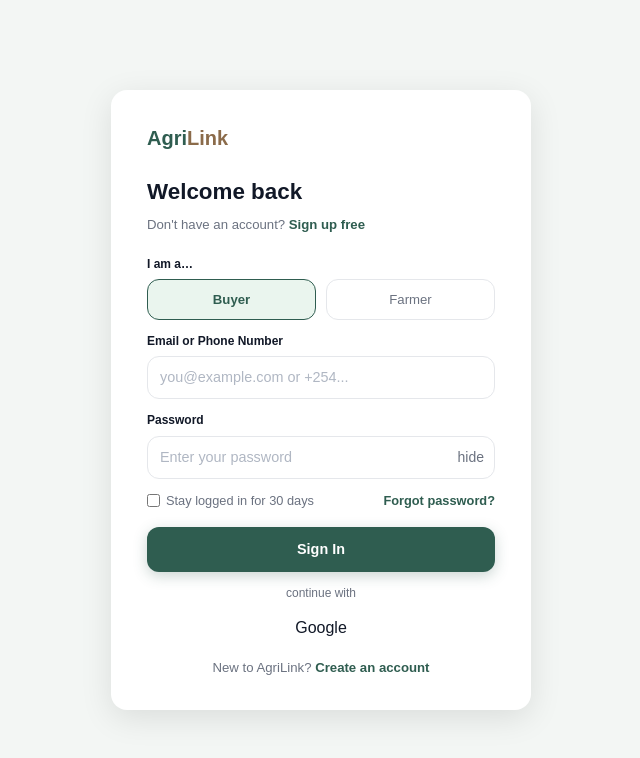
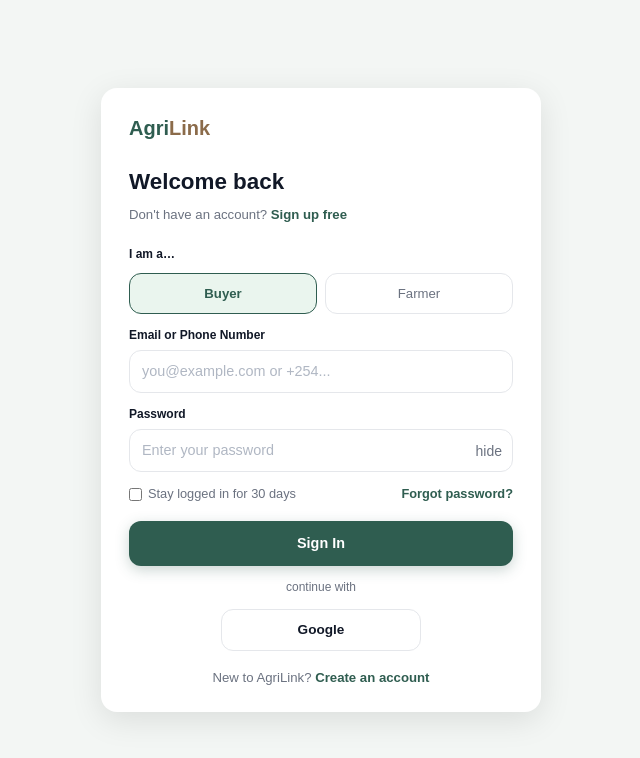
Before and after one commit to michaelkyalo/tech-link-frontend, a React (Vite) app: page /login in a window 1280 px wide. Shown: the top 758 px of the page, without its empty margins (319-959 px from the left). Built offline with nearby package versions, Linux system fonts and the light colour scheme.

Commit message:
Refactor: enhance Register component with phone number and birthday fields, and update styling for better layout

```diff
--- a/src/pages/auth/Register.jsx
+++ b/src/pages/auth/Register.jsx
@@ -6,6 +6,8 @@ const Register = () => {
   const [form, setForm] = useState({
     name: "",
     email: "",
+    phone: "",
+    birthday: "",
     password: "",
     confirmPassword: "",
     role: "",
@@ -75,6 +77,33 @@ const Register = () => {
               onChange={handleChange}
               required
             />
+          </div>
+
+          <div className="auth-grid-2">
+            <div className="auth-field">
+              <label className="auth-label">Phone Number</label>
+              <input
+                className="auth-input"
+                type="tel"
+                name="phone"
+                placeholder="+254 7XX XXX XXX"
+                value={form.phone}
+                onChange={handleChange}
+                required
+              />
+            </div>
+
+            <div className="auth-field">
+              <label className="auth-label">Birthday</label>
+              <input
+                className="auth-input"
+                type="date"
+                name="birthday"
+                value={form.birthday}
+                onChange={handleChange}
+                required
+              />
+            </div>
           </div>
 
           {/* Email */}
--- a/src/styles/global.css
+++ b/src/styles/global.css
@@ -95,21 +95,21 @@ select {
 
 
 .auth-page {
-  height: 100vh;
+  min-height: 100vh;
   display: flex;
   align-items: center;
   justify-content: center;
   background-color: var(--color-background);
-  overflow: hidden;
+  padding: 20px 0;
 }
 
 .auth-card {
   width: 100%;
-  max-width: 420px;
+  max-width: 440px;
   background: var(--color-surface);
   border-radius: var(--radius-lg);
   box-shadow: 0 8px 32px rgba(0, 0, 0, 0.1);
-  padding: 32px 36px;
+  padding: 24px 28px;
 }
 
 .auth-logo {
@@ -259,11 +259,48 @@ select {
 
 .auth-btn:active { transform: translateY(0); }
 
+.auth-divider {
+  text-align: center;
+  color: var(--color-text-muted);
+  font-size: 0.75rem;
+  margin: 20px 0;
+}
+
+.auth-social-btn {
+  width: 100%;
+  padding: 9px;
+  background: #fff;
+  color: var(--color-text);
+  border: 1.5px solid var(--color-border);
+  border-radius: var(--radius-md);
+  font-size: 0.85rem;
+  font-weight: 600;
+  display: flex;
+  align-items: center;
+  justify-content: center;
+  gap: 6px;
+}
+
+.auth-social-btn:hover {
+  border-color: var(--color-primary);
+  background: #f8fafc;
+}
+
+.auth-social-btn.mpesa {
+  background: #00a651;
+  color: #fff;
+  border-color: #00a651;
+}
+
+.auth-social-btn.mpesa:hover {
+  background: #008f45;
+}
+
 .auth-role-row {
   display: grid;
   grid-template-columns: 1fr 1fr;
-  gap: 10px;
-  margin-top: 4px;
+  gap: 8px;
+  margin: 8px 0 12px;
 }
 
 .auth-role-btn {
```
